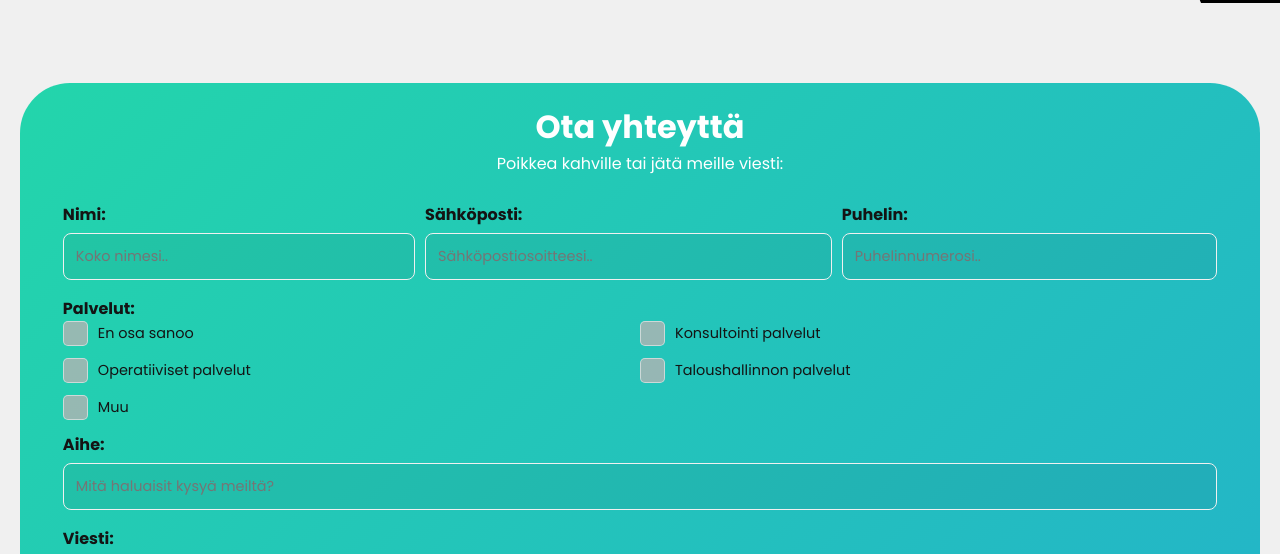
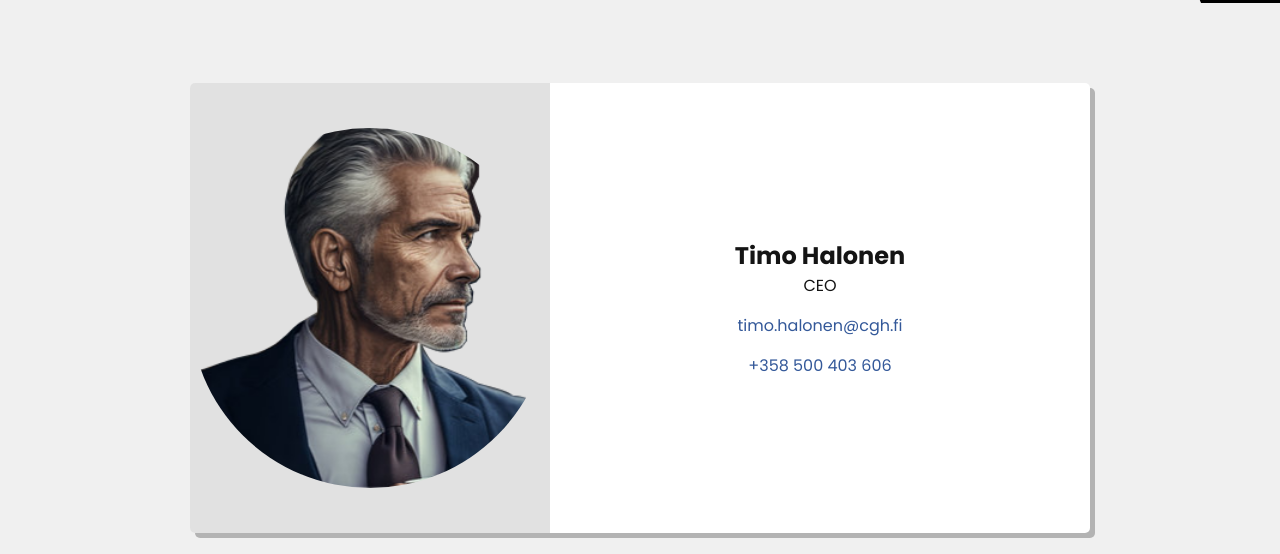
Before and after one commit to Juan-Valenz/cgh-html, a website: page src/contact-us/index.html in a window 1280 px wide. Shown: the part 797-1351 px from the top of the page. Drawn offline with Linux system fonts and the light colour scheme.

Commit message:
Update contact us page and styling (scss & css)
•  deleted unused class of header, title, detail, title_2

I moved the map of the company to contact us page because it is of more interest to anyone who wants to contact the company to know the location.

•  moved map html to contact us html
•  moded map css to contact us css

•  changed the style on phone, table and desktop screen of #contact_information.

```diff
--- a/src/contact-us/index.html
+++ b/src/contact-us/index.html
@@ -32,7 +32,7 @@
           </a>
           <div>
             <a class="language" href="../en/contact-us/" hreflang="en-GB">
-             English
+              English
             </a>
           </div>
         </div>
@@ -69,6 +69,28 @@
     </div>
   </header>
   <main>
+
+    <section id="contact_infomation">
+      <div>
+        <div class="portrait">
+          <img src="../styles/imgs/senior-busniessman-looking-away-generative.png" alt="Picture of the ceo in a suit.">
+        </div>
+        <div class="info">
+          <h2>Timo Halonen</h2>
+          <main>
+            <p>CEO</p>
+            <a href="mailto:timo.halonen@cgh.fi">timo.halonen&#64;cgh.fi</a>
+            <a href="tel:+358 500 403 606">+358 500 403 606</a>
+          </main>
+        </div>
+      </div>
+    </section>
+
+    <section id="map">
+      <iframe
+        src="https://www.google.com/maps/embed?pb=!1m18!1m12!1m3!1d1963.4390505929998!2d24.758276799999994!3d60.520482!2m3!1f0!2f0!3f0!3m2!1i1024!2i768!4f13.1!3m3!1m2!1s0x468e0829e36daf7d%3A0x65f857e5bbadc00e!2sKeh%C3%A4tie%2033%2C%2005200%20Nurmij%C3%A4rvi!5e0!3m2!1sen!2sfi!4v1690216440466!5m2!1sen!2sfi"
+        style="border:0;" allowfullscreen="" loading="lazy" referrerpolicy="no-referrer-when-downgrade"></iframe>
+    </section>
 
     <section id="contact">
       <div class="container">
@@ -136,6 +158,7 @@
 
       </div>
     </section>
+
 
   </main>
 
--- a/src/styles/scss/contact-us.scss
+++ b/src/styles/scss/contact-us.scss
@@ -1,46 +1,129 @@
 //  CONTACT US
 
-///CONTACT INFORMATION
+// SECTION: CONTACT INFORMATION
 #contact_infomation {
+  > div {
+    ///COLORS
+    background-color: hsl(var(--card-main-bg));
+    main a {
+      color: hsl(var(--txt-accent));
+    }
+
+    @media (width > 1180px) {
+      .portrait {
+        background-color: hsl(var(--grey) / 0.4);
+      }
+    }
+    /// POSITION & DISPLAY
+    ////GRID
+    display: grid;
+    grid-template: 50% 50% / 1fr;
+    .portrait {
+      grid-area: 1 / 1 / 1 span / 1 span;
+      display: flex;
+      align-items: center;
+      justify-content: center;
+    }
+    .info {
+      grid-area: 2 / 1 / 1 span / 1 span;
+      ////GRID
+      display: flex;
+      flex-direction: column;
+      align-items: center;
+      main {
+        ////GRID
+        display: flex;
+        flex-direction: column;
+        gap: 15px;
+      }
+    }
+    @media (width > 600px) {
+      grid-template: 1fr / 40% 60%;
+      .portrait {
+        align-items: center;
+      }
+      .info {
+        grid-area: 1 / 2 / 1 span / 1 span;
+        justify-content: center;
+      }
+    }
+    /// LENGTH AND STYLES
+    ////LENGTH
+    max-width: 80vw;
+    width: 310px;
+    height: 380px;
+    margin-inline: auto;
+    ////DECORATION
+    border-radius: 5px;
+    overflow: hidden;
+    box-shadow: 5px 5px 0px hsl(var(--grey));
+    .portrait {
+      height: 100%;
       width: 100%;
-  height: 150px;
-
-  display: grid;
-  grid-template-columns: 1fr 2fr;
-  padding-inline: 30px;
-  max-width: 90vw;
-  > * {
-    width: 100%;
-  }
       img {
-    width: 100%;
-    min-width: 360px;
-    height: 100%;
+        ////LENGTH
+        height: 130px;
+        aspect-ratio: 1 / 1;
+        ////DECORATION
+        border-radius: 100%;
+        overflow: hidden;
         object-fit: cover;
         object-position: center center;
       }
+    }
     .info {
-    display: grid;
-    gap: 30px;
-    align-items: start;
+      height: 100%;
+      // padding-inline: 30px;
+      text-align: center;
       > * {
+        ////LENGTH
         height: fit-content;
         width: fit-content;
       }
     }
-  main {
-    display: grid;
-    gap: 50px;
-    padding-left: 30px;
-    a {
-      color: hsl(var(--txt-accent));
+
+    @media (width > 600px) {
+      width: 100%;
+      height: 300px;
+      .portrait {
+        img {
+          height: 80%;
+        }
+      }
+      .info {
+        grid-area: 1 / 2 / 1 span / 1 span;
+        justify-content: center;
+      }
+    }
+    @media (width > 1180px) {
+      height: 450px;
+      max-width: 900px;
     }
   }
 }
 
+//SECTION: MAP
+#map {
+  ///COLORS
+  /// POSITION & DISPLAY
+  /// LENGTH AND STYLES
+  ////LENGTH
+  min-width: 100%;
+  max-width: none;
+  height: 300px;
+  padding-top: 0;
+  // margin-bottom: 20px;
+  ////DECORATION
+  border-radius: 5px;
+  overflow: hidden;
+  iframe {
+    ////LENGTH
+    width: 100%;
+    height: 100%;
+  }
+}
 
 // SECTION: CONTACT
-
 #contact {
   max-width: none;
   .container {
```
Also changed, not shown: src/en/contact-us/index.html (+22 -21 lines), src/styles/css/contact-us.css. Lines whose indentation alone changed are shown as unchanged.
